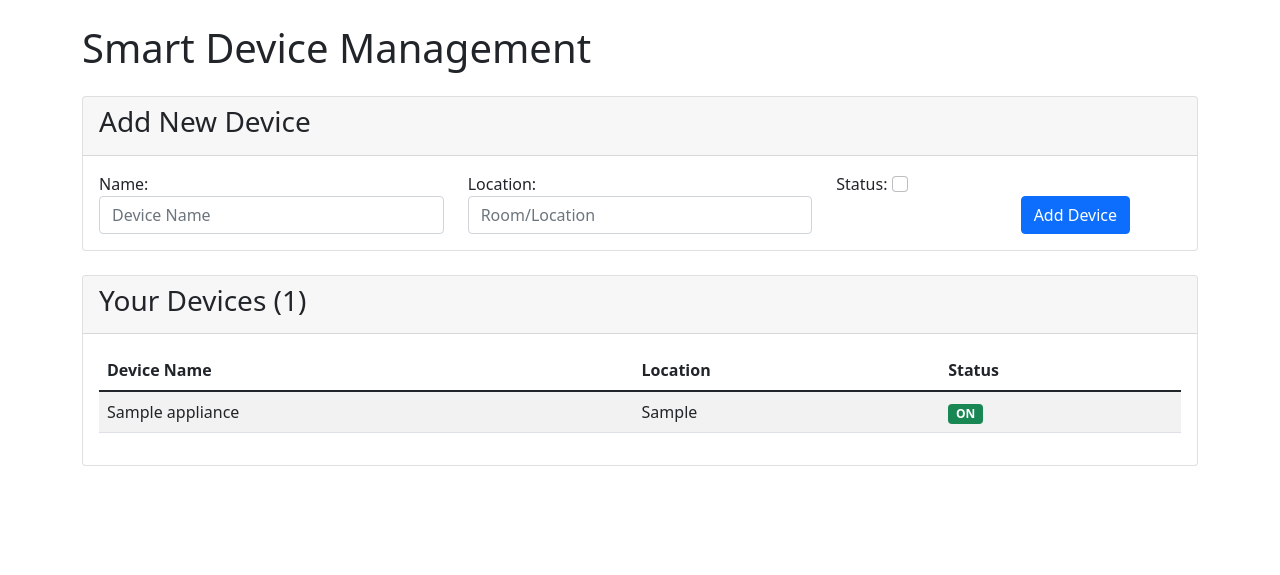
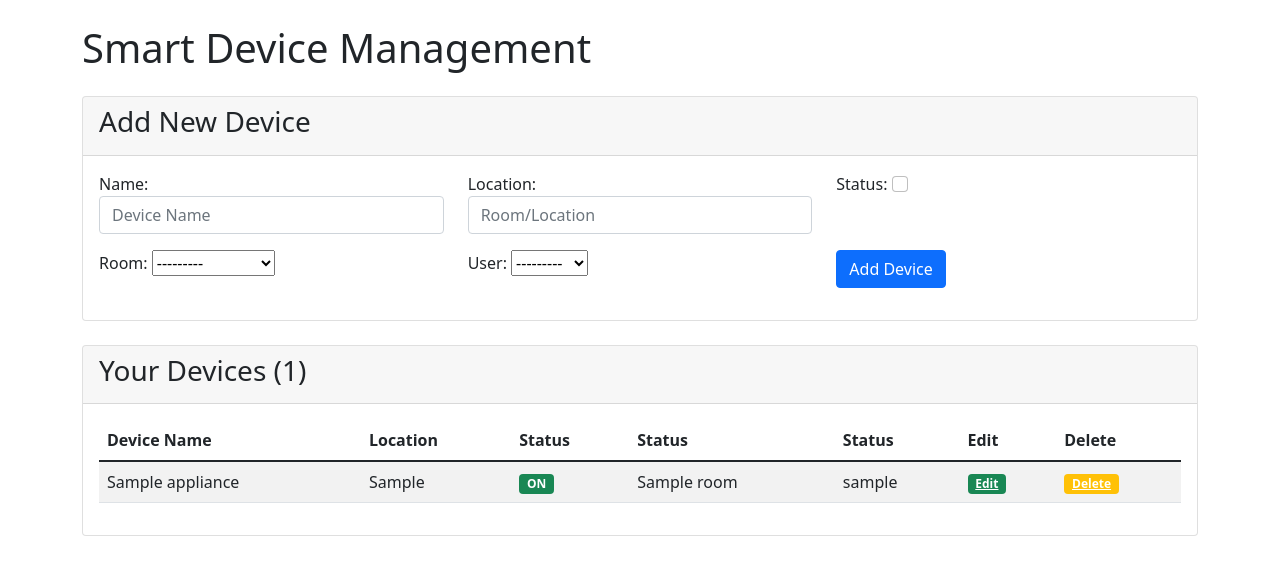
Before and after one commit to jitendra977/home_server, a Django app: page /appliances/devices/ in a window 1280 px wide. Shown: the top 575 px of the page. Run offline with Django 5.2, Linux system fonts and the light colour scheme; tables that the repository leaves empty hold one stand-in row (values such as "Sample post").

Commit message:
day-12 crud operation

```diff
--- a/appliances/forms.py
+++ b/appliances/forms.py
@@ -4,7 +4,7 @@ from .models import Appliance
 class ApplianceForm(forms.ModelForm):
     class Meta:
         model = Appliance
-        fields = ['name', 'location', 'status']
+        fields = ['name', 'location', 'status', 'room', 'user']
         widgets = {
             'name': forms.TextInput(attrs={'class': 'form-control', 'placeholder': 'Device Name'}),
             'location': forms.TextInput(attrs={'class': 'form-control', 'placeholder': 'Room/Location'}),
--- a/appliances/models.py
+++ b/appliances/models.py
@@ -1,13 +1,23 @@
 #appliances/models.py
 from django.db import models
+from django.contrib.auth.models import User
+
+
+class Room(models.Model):
+    name = models.CharField(max_length=100)
+
+    def __str__(self):
+        return self.name
 
 class Appliance(models.Model):
     name = models.CharField(max_length=100)
+    location = models.CharField(max_length=100)
     status = models.BooleanField(default=False)
-    location = models.CharField(max_length=100)
+    room = models.ForeignKey(Room, on_delete=models.CASCADE, related_name='appliances', null=True, blank=True)
+    user = models.ForeignKey(User, on_delete=models.CASCADE, related_name='devices', null=True, blank=True)
 
     def __str__(self):
-        return f"{self.name} ({'ON' if self.status else 'OFF'})"
+        return self.name
 
 class Members(models.Model):
     name = models.CharField()
--- /dev/null
+++ b/appliances/templates/appliances/device_confirm_delete.html
@@ -0,0 +1,6 @@
+<p>Are you sure you want to delete: <strong>{{ appliance.name }}</strong>?</p>
+<form method="post">
+  {% csrf_token %}
+  <button type="submit">Yes, Delete</button>
+  <a href="{% url 'appliance_list' %}">Cancel</a>
+</form>
--- /dev/null
+++ b/appliances/templates/appliances/device_form.html
@@ -0,0 +1,5 @@
+<form method="post">
+  {% csrf_token %}
+  {{ form.as_p }}
+  <button type="submit">Save</button>
+</form>
--- a/appliances/templates/appliances/device_list.html
+++ b/appliances/templates/appliances/device_list.html
@@ -29,29 +29,33 @@
         </div>
         <div class="card-body">
             <form method="post">
-                    {% csrf_token %}  <!-- सुरक्षा टोकन: Django मा सुरक्षित POST को लागि -->
-                    <div class="row">
-                        <!-- फारमको नाम फिल्ड -->
+                {% csrf_token %}
+                <div class="row mb-3">
                     <div class="col-md-4">
                         {{ form.name.label_tag }}
                         {{ form.name }}
                     </div>
-
-                        <!-- फारमको location फिल्ड -->
                     <div class="col-md-4">
                         {{ form.location.label_tag }}
                         {{ form.location }}
                     </div>
-
-                        <!-- फारमको status (ON/OFF) फिल्ड -->
                     <div class="col-md-2">
                         {{ form.status.label_tag }}
                         {{ form.status }}
                     </div>
+                </div>
 
-                        <!-- फारम submit गर्ने बटन -->
-                        <div class="col-md-2">
-                            <button type="submit" class="btn btn-primary mt-4">Add Device</button>
+                <div class="row mb-3">
+                    <div class="col-md-4">
+                        {{ form.room.label_tag }}
+                        {{ form.room }}
+                    </div>
+                    <div class="col-md-4">
+                        {{ form.user.label_tag }}
+                        {{ form.user }}
+                    </div>
+                    <div class="col-md-4 d-flex align-items-end">
+                        <button type="submit" class="btn btn-primary">Add Device</button>
                     </div>
                 </div>
             </form>
@@ -73,6 +77,10 @@
                                     <th>Device Name</th>
                                     <th>Location</th>
                                     <th>Status</th>
+                                    <th>Status</th>
+                                    <th>Status</th>
+                                    <th>Edit</th>
+                                    <th>Delete</th>
                                                                </tr>
                             </thead>
                             <tbody>
@@ -86,6 +94,11 @@
                                             {{ device.status|yesno:'ON,OFF' }}
                                         </span>
                                     </td>
+                                    <td>{{ device.room.name }}</td>
+                                   <td>{{ device.user.username }}</td>
+                                   <td>
+                                    <a class="badge bg-success " href="{% url 'appliance_edit' device.id %}">Edit</a></td>
+                                    <td><a class="badge bg-warning " href="{% url 'appliance_delete' device.id %}">Delete</a></td>
                                                                    </tr>
                                 {% endfor %}
                             </tbody>
--- a/appliances/urls.py
+++ b/appliances/urls.py
@@ -4,4 +4,6 @@ from . import views
 urlpatterns = [
     path('', views.home_page, name='home'),
     path('devices/', views.appliance_list, name='appliance_list'),
+    path('devices/edit/<int:pk>/', views.appliance_edit, name='appliance_edit'),
+    path('devices/delete/<int:pk>/', views.appliance_delete, name='appliance_delete'),
 ]
--- a/appliances/views.py
+++ b/appliances/views.py
@@ -1,4 +1,4 @@
-from django.shortcuts import render, redirect
+from django.shortcuts import get_object_or_404, render, redirect
 from django.contrib import messages
 from .forms import ApplianceForm
 from .models import Appliance
@@ -24,3 +24,17 @@ def appliance_list(request):
         'total_devices': appliances.count()
     }
     return render(request, 'appliances/device_list.html', context)  # Template र context पठाउने
+def appliance_edit(request, pk):
+    appliance = get_object_or_404(Appliance, pk=pk)
+    form = ApplianceForm(request.POST or None, instance=appliance)
+    if form.is_valid():
+        form.save()
+        return redirect('appliance_list')
+    return render(request, 'appliances/device_form.html', {'form': form})
+
+def appliance_delete(request, pk):
+    appliance = get_object_or_404(Appliance, pk=pk)
+    if request.method == 'POST':
+        appliance.delete()
+        return redirect('appliance_list')
+    return render(request, 'appliances/device_confirm_delete.html', {'appliance': appliance})
```
Also changed, not shown: appliances/admin.py (+6 -2 lines), appliances/migrations/0002_room_appliance_user_appliance_room.py (added). Lines whose indentation alone changed are shown as unchanged.
